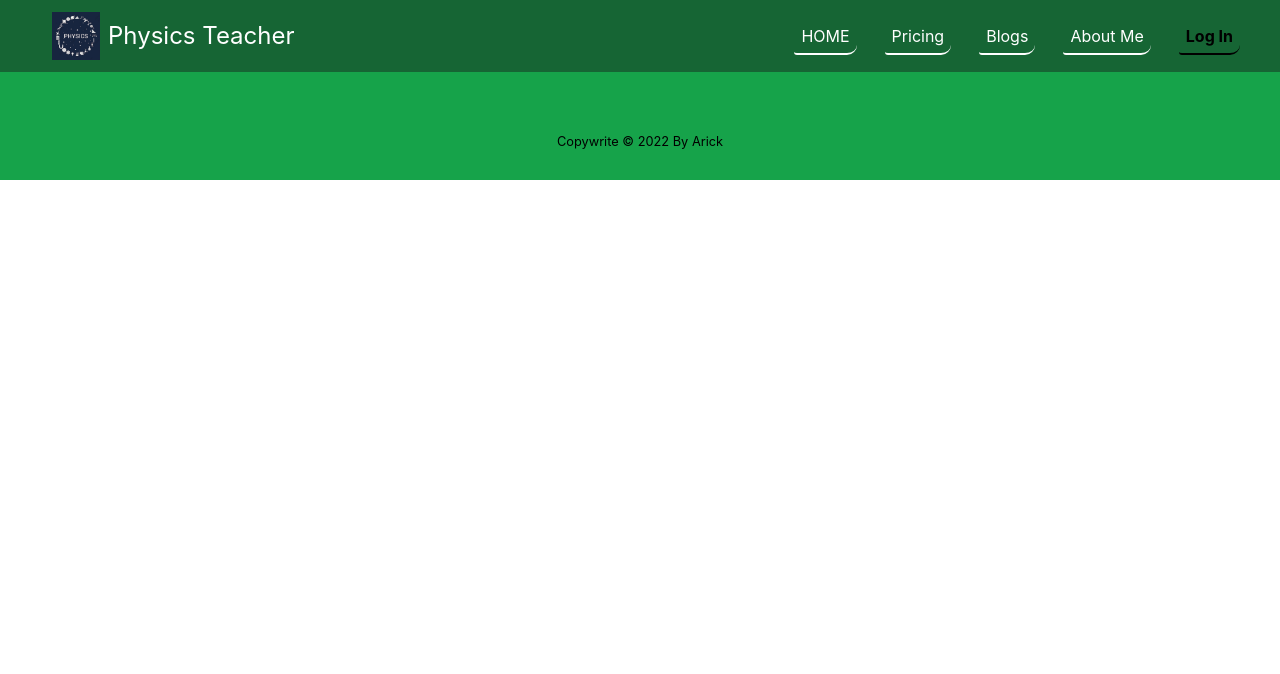
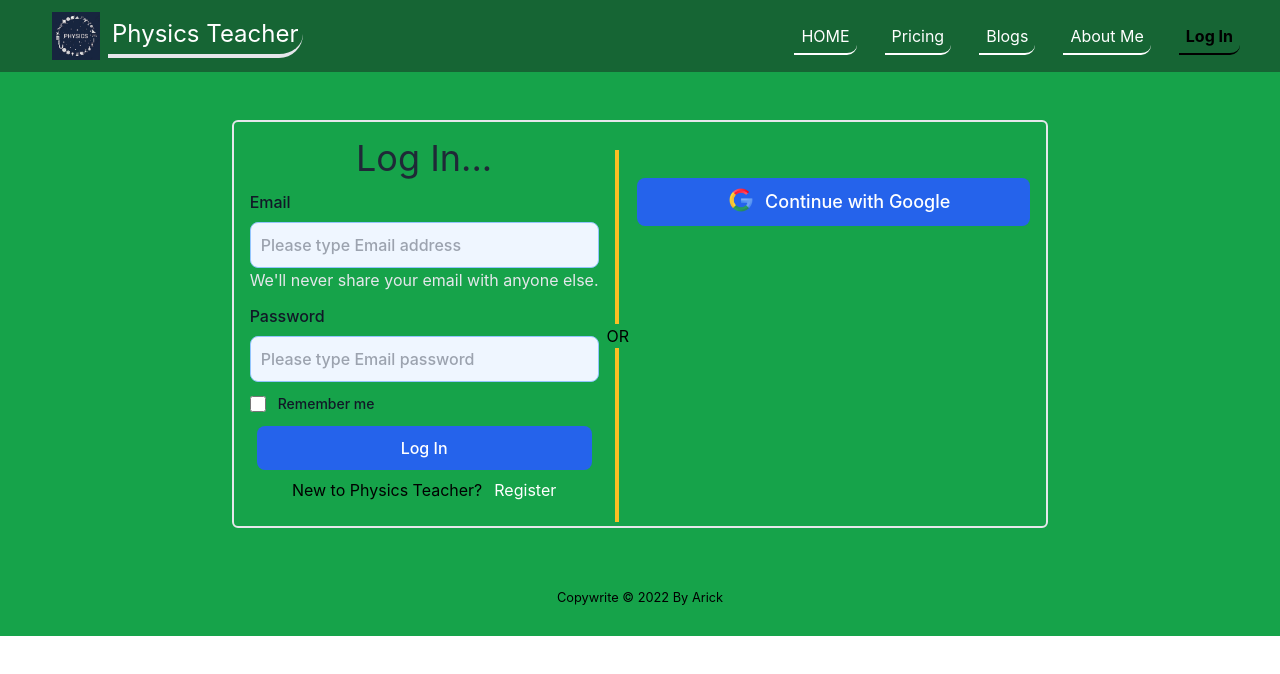
Before and after one commit to hasanarick07/physics-teacher, a React (Create React App) app: page /login in a window 1280 px wide. Shown: the top 674 px of the page. Built offline with nearby package versions, Linux system fonts and the light colour scheme.

Commit message:
login  added

```diff
--- a/src/App.js
+++ b/src/App.js
@@ -4,6 +4,7 @@ import Home from "./Pages/Home/Home";
 import Pricing from "./Pages/Pricing/Pricing";
 import Header from "./Pages/Shared/Header/Header";
 import Footer from "./Pages/Shared/Footer/Footer";
+import Login from "./Pages/LogIn/Login";
 
 function App() {
   return (
@@ -15,7 +16,7 @@ function App() {
         <Route path="/pricing" element={<Pricing></Pricing>}></Route>
         <Route path="/" element={<Home></Home>}></Route>
         <Route path="/" element={<Home></Home>}></Route>
-        <Route path="/" element={<Home></Home>}></Route>
+        <Route path="/login" element={<Login></Login>}></Route>
         <Route path="/" element={<Home></Home>}></Route>
       </Routes>
       <Footer></Footer>
--- /dev/null
+++ b/src/Pages/Checkout/Checkout.js
@@ -0,0 +1,7 @@
+import React from "react";
+
+const Checkout = () => {
+  return <div>Checkout yee</div>;
+};
+
+export default Checkout;
--- a/src/Pages/Home/Home.js
+++ b/src/Pages/Home/Home.js
@@ -1,11 +1,10 @@
 import React from "react";
 import HomeCarousel from "../Carousel/Carousel";
 import Pricing from "../Pricing/Pricing";
-import Footer from "../Shared/Footer/Footer";
 
 const Home = () => {
   return (
-    <div>
+    <div className="overflow-hidden	">
       <HomeCarousel></HomeCarousel>
       <Pricing></Pricing>
     </div>
--- /dev/null
+++ b/src/Pages/LogIn/Login.js
@@ -0,0 +1,130 @@
+import { GoogleAuthProvider, signInWithPopup } from "firebase/auth";
+import React, { useRef, useState } from "react";
+import { useSignInWithEmailAndPassword } from "react-firebase-hooks/auth";
+import { Link, useLocation, useNavigate } from "react-router-dom";
+import auth from "../../firebase.init";
+import googleIcon from "../../images/Google-icon.png";
+
+const Login = () => {
+  const navigate = useNavigate();
+  const logEmail = useRef("");
+  const logPassword = useRef("");
+  const [signInWithEmailAndPassword, user, loading, error] =
+    useSignInWithEmailAndPassword(auth);
+  const location = useLocation();
+  const from = location.state?.from?.pathname || "/";
+  if (user) {
+    navigate(from, { replace: true });
+  }
+  const logFormSubmit = e => {
+    // createUserWithEmailAndPassword(auth, email, password)
+    //   .then(result => {
+    //     const user = result.user;
+    //     console.log(user);
+    //   })
+    //   .catch(error => {
+    //     console.error();
+    //   });
+    e.preventDefault();
+    const loginEmail = logEmail.current.value;
+    const loginPassword = logPassword.current.value;
+    signInWithEmailAndPassword(loginEmail, loginPassword);
+    console.log(loginEmail, loginPassword);
+  };
+  const googleProvider = new GoogleAuthProvider();
+  const googleSignIn = () => {
+    signInWithPopup(auth, googleProvider);
+  };
+
+  return (
+    <div>
+      <div className="block md:flex border-2 rounded-md w-fit m-auto mt-5 p-4">
+        <div>
+          <h1 className="text-4xl  text-gray-800"> Log In...</h1>
+          <form onSubmit={logFormSubmit} className="w-fit m-auto">
+            <div className="my-3">
+              <label className="block mb-2 text-left text-m font-medium text-gray-900 dark:text-gray-800">
+                Email
+              </label>
+              <input
+                ref={logEmail}
+                type="email"
+                id="email"
+                className="bg-blue-50 border border-blue-300
+              text-gray-900 text-md rounded-lg focus:ring-blue-200 focus:border-blue-200 block w-full p-2.5
+               dark:bg-blue-300 dark:border-blue-300 dark:placeholder-blue-100 dark:text-black dark:focus:ring-blue-200 font-medium
+               dark:focus:border-blue-200"
+                placeholder="Please type Email address"
+                required="Please type Email address"
+              />
+              <p className="text-gray-200">
+                We'll never share your email with anyone else.
+              </p>
+            </div>
+            <div className="mb-3">
+              <label className="block mb-2 text-m text-left font-medium text-gray-900 dark:text-gray-800">
+                Password
+              </label>
+              <input
+                ref={logPassword}
+                type="password"
+                id="password"
+                className="bg-blue-50 border border-blue-300
+              text-gray-900 text-md rounded-lg focus:ring-blue-200 focus:border-blue-200 block w-full p-2.5 font-medium
+               dark:bg-blue-300 dark:border-blue-300 dark:placeholder-blue-100 dark:text-black dark:focus:ring-blue-200
+               dark:focus:border-blue-200"
+                placeholder="Please type Email password"
+                required
+              />
+            </div>
+            <div className="flex items-start mb-3">
+              <div className="flex items-center h-5">
+                <input
+                  id="remember"
+                  aria-describedby="remember"
+                  type="checkbox"
+                  className="w-4 h-4 bg-gray-50 rounded border border-gray-300 focus:ring-3 focus:ring-blue-300 dark:bg-gray-700 dark:border-gray-600 dark:focus:ring-blue-600 dark:ring-offset-gray-800"
+                  required
+                />
+              </div>
+              <div className="ml-3 text-sm">
+                <label className="font-medium text-gray-900 dark:text-gray-800">
+                  Remember me
+                </label>
+              </div>
+            </div>
+            <button
+              type="submit"
+              className="text-white bg-blue-600 hover:bg-blue-700 focus:ring-4 focus:outline-none focus:ring-blue-300 font-medium rounded-lg text-md
+            w-3/4  sm:w-auto md:px-36 py-2.5 text-center dark:bg-blue-600 dark:hover:bg-blue-700 dark:focus:ring-blue-700"
+            >
+              Log In
+            </button>
+            <div className="my-2 te">
+              New to Physics Teacher?
+              <Link className="text-white ml-3  hover:text-lg" to="/Register">
+                Register
+              </Link>
+            </div>
+          </form>
+        </div>
+        <div className="flex md:block	 md:justify-center items-center my-3">
+          <hr className="h-1 md:h-1/2 w-1/2 md:w-1 md:ml-4 bg-amber-300 border-2 border-amber-400" />
+          <h1 className="mx-2">OR</h1>
+          <hr className="h-1 md:h-1/2 w-1/2 md:w-1 md:ml-4 bg-amber-300 border-2 border-amber-400" />
+        </div>
+        <div className="md:mt-10" onClick={googleSignIn}>
+          <button
+            className="text-white flex bg-blue-600 hover:bg-blue-700 focus:ring-4 focus:outline-none focus:ring-blue-600 font-medium rounded-lg text-lg
+              w-3/4  sm:w-auto md:px-20 py-2.5 text-center dark:bg-blue-600 dark:hover:bg-blue-700 dark:focus:ring-blue-700 mx-auto"
+          >
+            <img className="w-6 mx-3 " src={googleIcon} alt="" />
+            Continue with Google
+          </button>
+        </div>
+      </div>
+    </div>
+  );
+};
+
+export default Login;
--- a/src/Pages/Pricing/Pricing.js
+++ b/src/Pages/Pricing/Pricing.js
@@ -9,11 +9,11 @@ const Pricing = () => {
       .then(data => setPrice(data));
   }, []);
   return (
-    <div>
-      <h1 className="p-3 text-4xl font-semibold	mb-3 text-gray-100">
+    <div className="overflow-hidden	">
+      <h1 className="p-3 inline-block rounded-br-3xl border-b-4 text-4xl font-semibold	mb-3 text-gray-100">
         Tuition Packages
       </h1>
-      <div className="grid grid-cols-3 gap-4">
+      <div className="grid md:grid-cols-3 gap-4 overflow-hidden">
         {price.map(price => (
           <Price key={price.id} price={price}></Price>
         ))}
--- a/src/Pages/Shared/CustomLink/CustomLink.js
+++ b/src/Pages/Shared/CustomLink/CustomLink.js
@@ -15,7 +15,7 @@ function CustomLink({ children, to, ...props }) {
           borderBottom: 2,
           borderBottomColor: match ? "black" : "white",
           borderBottomStyle: "solid",
-          borderBottomLeftRadius: 3,
+          borderBottomLeftRadius: [-20],
           borderBottomRightRadius: 10,
           marginBottom: 100,
         }}
--- a/src/Pages/Shared/Header/Header.js
+++ b/src/Pages/Shared/Header/Header.js
@@ -6,37 +6,51 @@ import logo from "../../../images/image.jpg";
 const Header = () => {
   const [open, setOpen] = useState(false);
   return (
-    <div className="mb-7">
-      <nav className="p-3 bg-green-800 text-white">
-        <div onClick={() => setOpen(!open)} className="w-6 md:hidden">
+    <div className="overflow-auto sticky top-0">
+      <nav className="p-3 bg-green-800 text-white mb-7">
+        <div onClick={() => setOpen(!open)} className="w-6 ml-auto md:hidden">
           <MenuIcon></MenuIcon>
         </div>
         <div className={"flex items-center justify-between"}>
           <div className="flex items-center">
             <img className="h-12 md:ml-10 " src={logo} alt="" />
-            <span className="ml-2 md:text-2xl">Physics Teacher</span>
+            <span className="ml-2 md:text-2xl p-1 inline-block rounded-br-3xl border-b-4">
+              Physics Teacher
+            </span>
           </div>
           <div
             className={`flex md:static transition duration-500 ease-in-out absolute md:justify-center ${
               open ? "top-2" : "top-[-120px]"
-            } ${open ? "left-10" : "top-[-120px]"}`}
+            } ${open ? "right-10" : "top-[-120px]"}`}
           >
             <CustomLink
-              className="md:mr-7 text-white text-xs md:text-base"
+              className="mr-2 md:mr-7 text-white text-xs md:text-base"
               to="/home"
             >
               HOME
             </CustomLink>
-            <CustomLink className="md:mr-7 text-xs md:text-base" to="/pricing">
+            <CustomLink
+              className="mr-2 md:mr-7 text-xs md:text-base"
+              to="/pricing"
+            >
               Pricing
             </CustomLink>
-            <CustomLink className="md:mr-7 text-xs md:text-base" to="/blogs">
+            <CustomLink
+              className="mr-2 md:mr-7 text-xs md:text-base"
+              to="/blogs"
+            >
               Blogs
             </CustomLink>
-            <CustomLink className="md:mr-7 text-xs md:text-base" to="/about">
+            <CustomLink
+              className="mr-2 md:mr-7 text-xs md:text-base"
+              to="/about"
+            >
               About Me
             </CustomLink>
-            <CustomLink className=" md:mr-7 text-xs md:text-base" to="/login">
+            <CustomLink
+              className="mr-2  md:mr-7 text-xs md:text-base"
+              to="/login"
+            >
               Log In
             </CustomLink>
           </div>
--- /dev/null
+++ b/src/firebase.init.js
@@ -0,0 +1,20 @@
+// Import the functions you need from the SDKs you need
+import { initializeApp } from "firebase/app";
+import { getAuth } from "firebase/auth";
+// TODO: Add SDKs for Firebase products that you want to use
+// https://firebase.google.com/docs/web/setup#available-libraries
+
+// Your web app's Firebase configuration
+const firebaseConfig = {
+  apiKey: "AIzaSyD8W-ZKVas0Y60DfiBMkSwzUz_q2Wa2soU",
+  authDomain: "physics-teacher-e7cf0.firebaseapp.com",
+  projectId: "physics-teacher-e7cf0",
+  storageBucket: "physics-teacher-e7cf0.appspot.com",
+  messagingSenderId: "247614374757",
+  appId: "1:247614374757:web:02f747e8e037a29c41178c",
+};
+
+// Initialize Firebase
+const app = initializeApp(firebaseConfig);
+const auth = getAuth(app);
+export default auth;
```
Also changed, not shown: public/prices.json (+6 -6 lines), src/Pages/Price/Price.js (+7 -4 lines), src/images/Google-icon.png (added).
